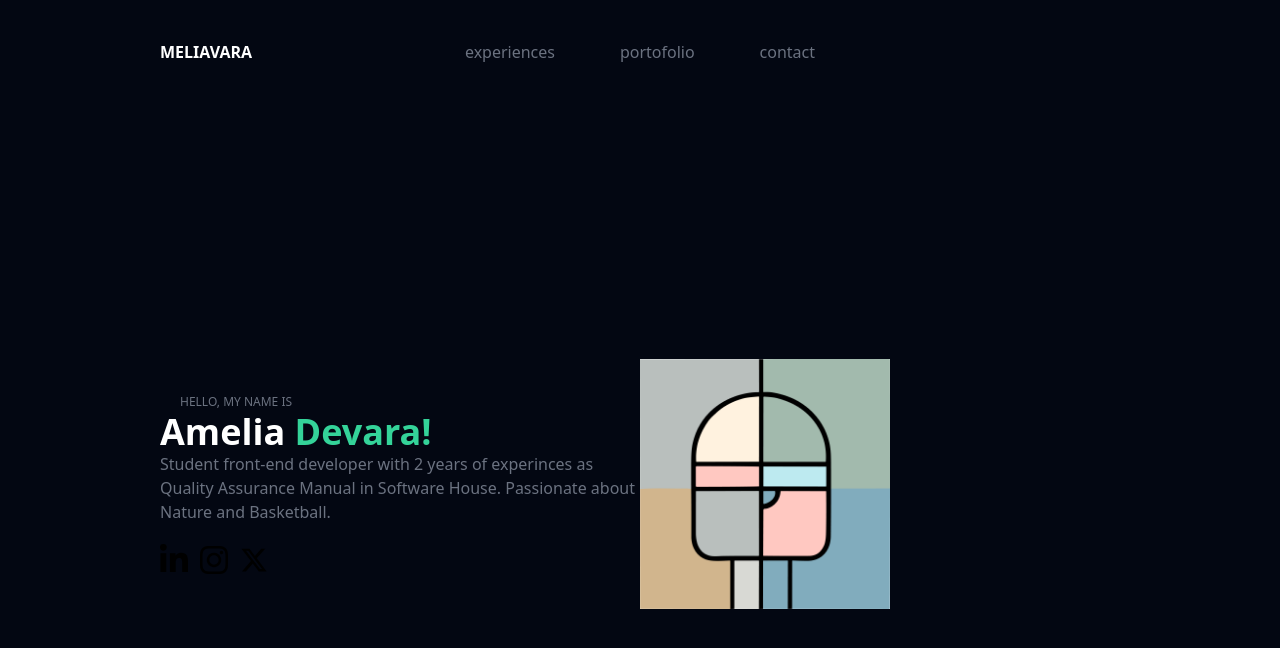
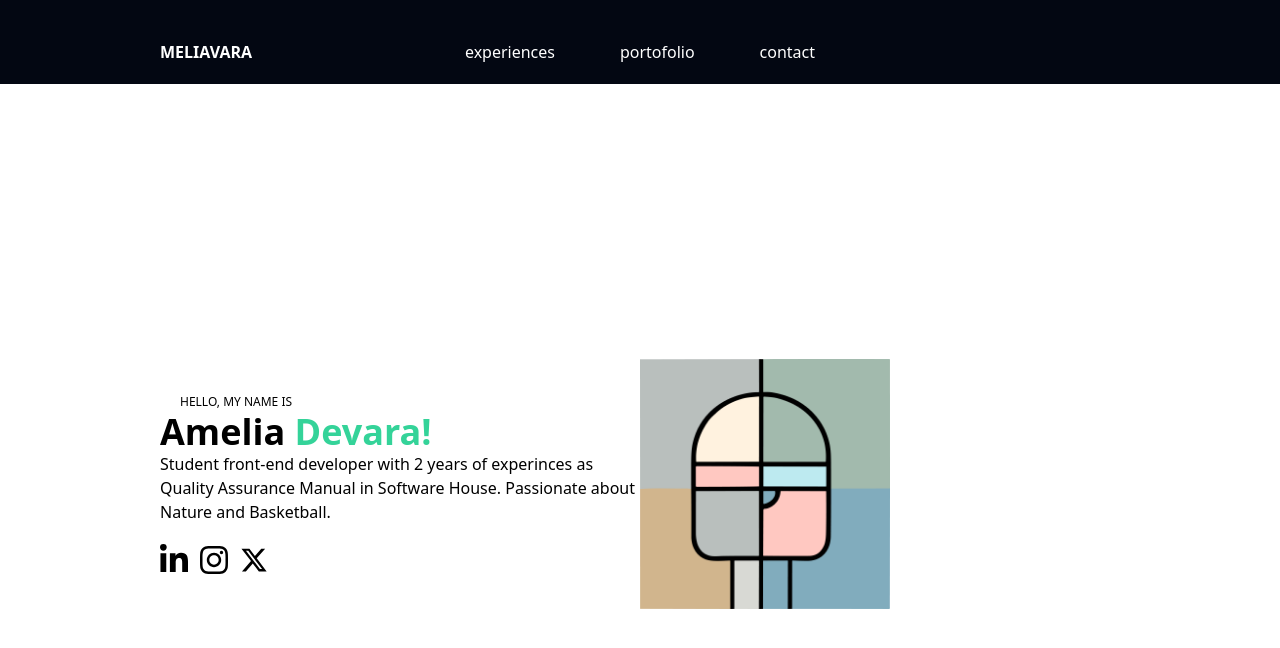
Before and after one commit to Meliavara/assigment3, a website: page src/index.html in a window 1280 px wide. Drawn offline with Linux system fonts and the light colour scheme.

Commit message:
Change background body, font color and move image from src to dist

```diff
--- a/src/index.html
+++ b/src/index.html
@@ -6,7 +6,7 @@
     <link rel="stylesheet" href="../dist/output.css" />
     <title>Web Personal</title>
   </head>
-  <body class="bg-gray-800 text-gray-500">
+  <body class="text-gray-600 font-semibold">
     <header class="sticky bg-gray-950 pt-10 pb-5">
       <!-- header -->
       <nav class="w-9/12 flex flex-row mx-auto">
@@ -16,7 +16,7 @@
             <span class="font-extrabold text-white">Meliavara</span>
           </a>
         </div>
-        <div class="basis-1/2 flex items-center justify-evenly">
+        <div class="basis-1/2 flex items-center justify-evenly text-white">
           <!--Link-->
           <a href=""><span>experiences</span></a>
           <a href=""><span>portofolio</span></a>
@@ -27,7 +27,7 @@
 
     <main>
       <!-- Main Content -->
-      <div class="bg-gray-950">
+      <div class="bg-gray-900">
         <!-- Hero Section -->
         <div class="mx-auto flex h-screen items-center w-9/12">
           <div class="basis-1/2">
@@ -38,7 +38,7 @@
                 Hello, my name is
               </h2>
             </div>
-            <h3 class="font-bold text-white text-4xl">
+            <h3 class="font-bold text-slate-900 text-4xl">
               <span>Amelia</span>
               <span class="text-emerald-400">Devara!</span>
             </h3>
@@ -49,21 +49,30 @@
             </p>
             <div class="flex flex-row mt-5 space-x-3">
               <img
-                src="img/linkedin-in.svg"
+                src="../dist/img/linkedin-in.svg"
                 width="28px"
                 height="28px"
-                alt="linkedin3"
+                alt="linkedin"
               />
-              <img src="img/instagram.svg" width="28px" height="28px
-              alt="Instagram" /> <img src="img/x-twitter.svg" width="28px"
-              height="28px alt="twitter" />
+              <img
+                src="../dist/img/instagram.svg"
+                width="28px"
+                height="28px"
+                alt="Instagram"
+              />
+              <img
+                src="../dist/img/x-twitter.svg"
+                width="28px"
+                height="28px"
+                alt="x-twitter"
+              />
             </div>
           </div>
           <div class="basic-1/2">
             <!-- Avatar -->
             <img
               class="mx-auto"
-              src="img/avatar.jpg"
+              src="../dist/img/avatar.jpg"
               width="250px"
               height="250px"
               alt=""
@@ -72,7 +81,5 @@
         </div>
       </div>
     </main>
-
-    <footer><!-- footer --></footer>
   </body>
 </html>
```
Also changed, not shown: dist/img/avatar.jpg (renamed from src/img/avatar.jpg), dist/img/instagram.svg (renamed from src/img/instagram.svg), dist/img/linkedin-in.svg (renamed from src/img/linkedin-in.svg), dist/img/x-twitter.svg (renamed from src/img/x-twitter.svg), dist/output.css.
